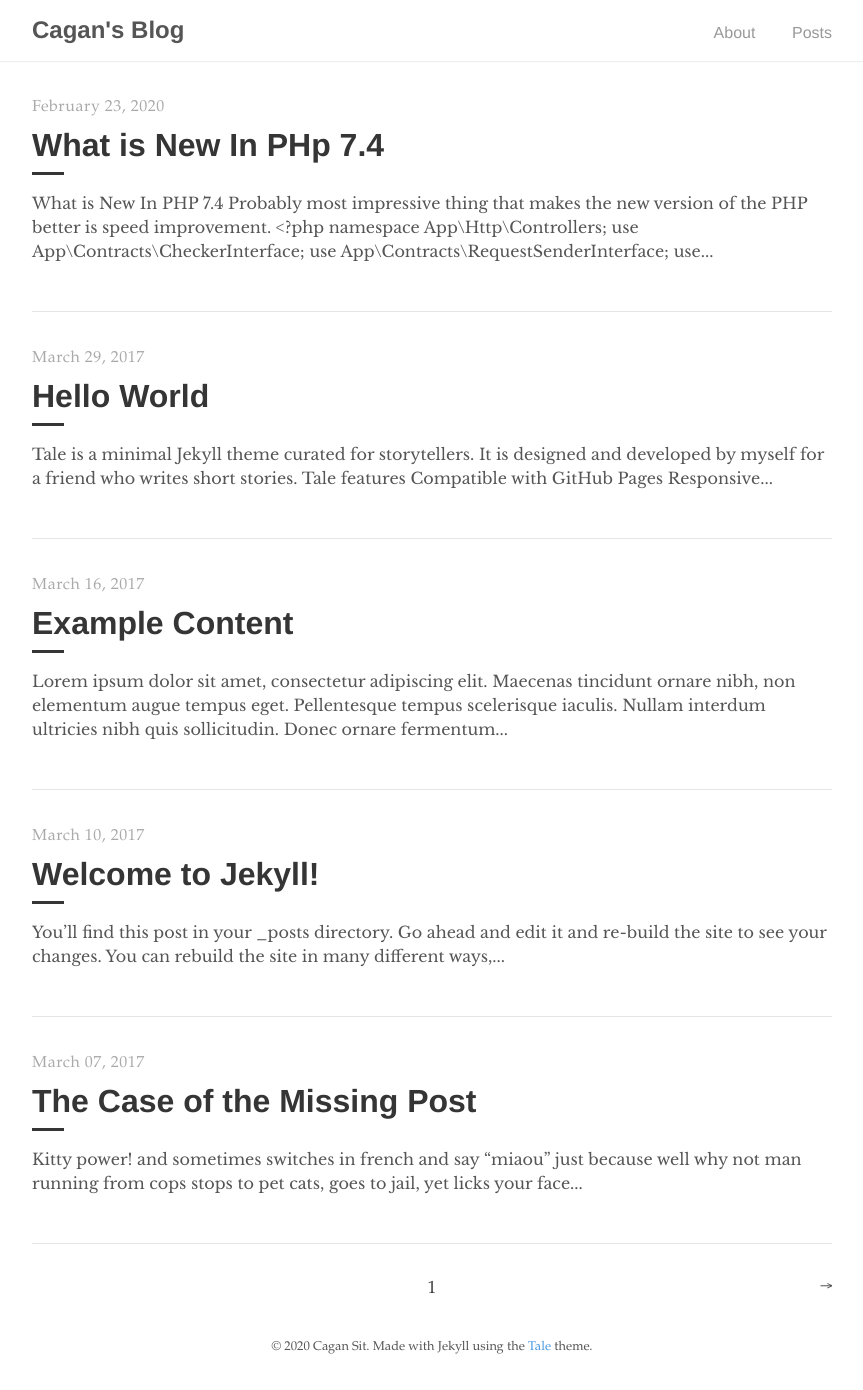
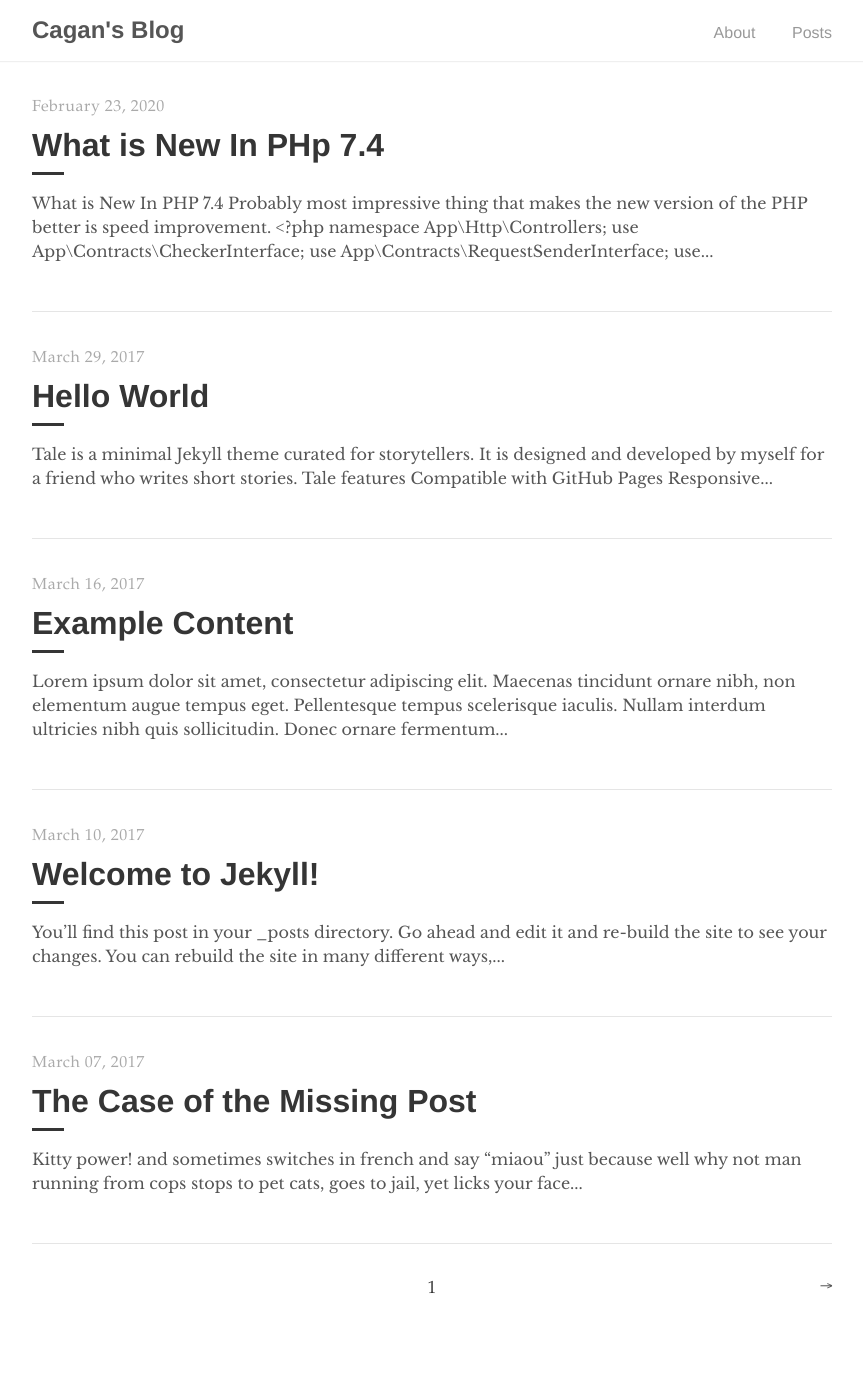
Before and after one commit to cagan/cagan.github.io, a Jekyll site: the page built from index.html, in a window 1280 px wide. Shown: the whole page, without its empty margins (208-1071 px from the left). Built offline with Jekyll 4.4.1, drawn with Linux system fonts in a browser that asks for light colours; the list of posts is cut into pages by our own code; after the commit the page ends 1366 px from its top, so only the background shows below that.

Commit message:
footer context change.

```diff
--- a/_includes/footer.html
+++ b/_includes/footer.html
@@ -1,5 +1,5 @@
 <footer>
   <span>
-    &copy; <time datetime="{{ site.time }}">{{ site.time | date: '%Y' }}</time> {{ site.author.name }}. Made with Jekyll using the <a href="https://github.com/chesterhow/tale/">Tale</a> theme.
+
   </span>
 </footer>
```
